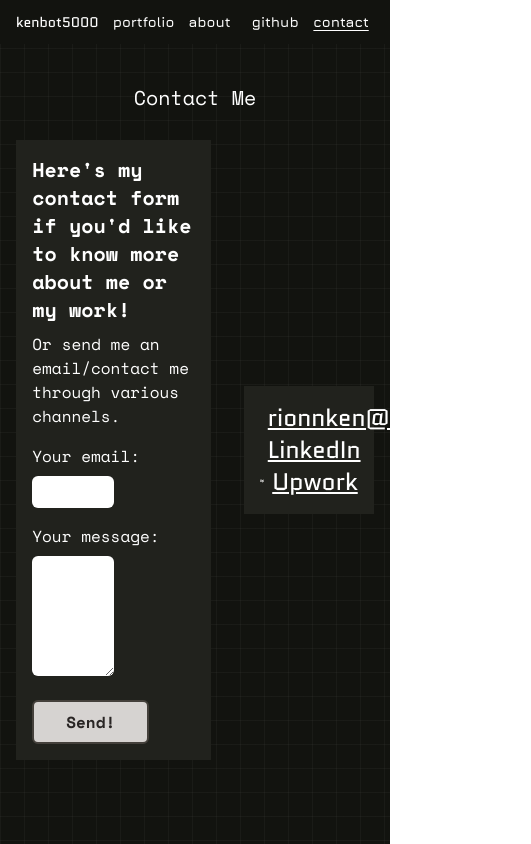
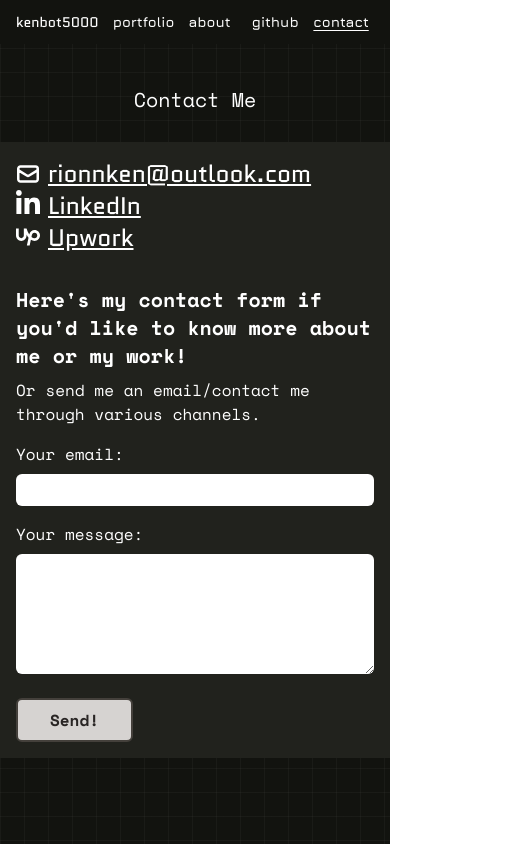
Before and after one commit to kenbot5000/portfolio, a Vue app: page /contact in a window 390 px wide. Shown: the whole page, 531 px wide, since content can reach past the window. Built offline with nearby package versions, Linux system fonts and the light colour scheme.

Commit message:
fix: add mobile responsiveness to contact page

```diff
--- a/src/pages/ContactMe.vue
+++ b/src/pages/ContactMe.vue
@@ -5,8 +5,8 @@ import UpworkIcon from '@/components/icons/UpworkIcon.vue';
 </script>
 
 <template>
-  <div class="text-white w-full flex justify-around font-spacemono">
-    <div class="bg-[#21221D] w-3/6 p-4">
+  <div class="text-white w-full flex flex-col-reverse lg:flex-row justify-around font-spacemono">
+    <div class="bg-[#21221D] mx-auto w-full md:mx-0 lg:w-3/6 p-4 self-center">
       <p class="text-xl mb-2 font-bold">
         Here's my contact form if you'd like to know more about me or my work!
       </p>
@@ -22,14 +22,14 @@ import UpworkIcon from '@/components/icons/UpworkIcon.vue';
         <input
           type="email"
           name="email"
-          class="bg-white block rounded-md w-1/2 h-8 mt-2 mb-4 text-black"
+          class="bg-white block rounded-md w-full lg:w-1/2 h-8 mt-2 mb-4 text-black"
         >
         <label class="block mb-2">
           Your message:
         </label>
         <textarea
           name="message"
-          class="bg-white block rounded-md w-1/2 h-30 mt-2 text-black"
+          class="bg-white block rounded-md w-full lg:w-1/2 h-30 mt-2 text-black"
         />
         <!-- your other form fields go here -->
         <button
@@ -51,7 +51,7 @@ import UpworkIcon from '@/components/icons/UpworkIcon.vue';
         </button>
       </form>
     </div>
-    <div class="bg-[#21221D] w-2/6 p-4 self-center">
+    <div class="bg-[#21221D] w-full lg:w-2/6 p-4 self-center">
       <div>
         <div class="flex justify-start">
           <EmailIcon />
```
